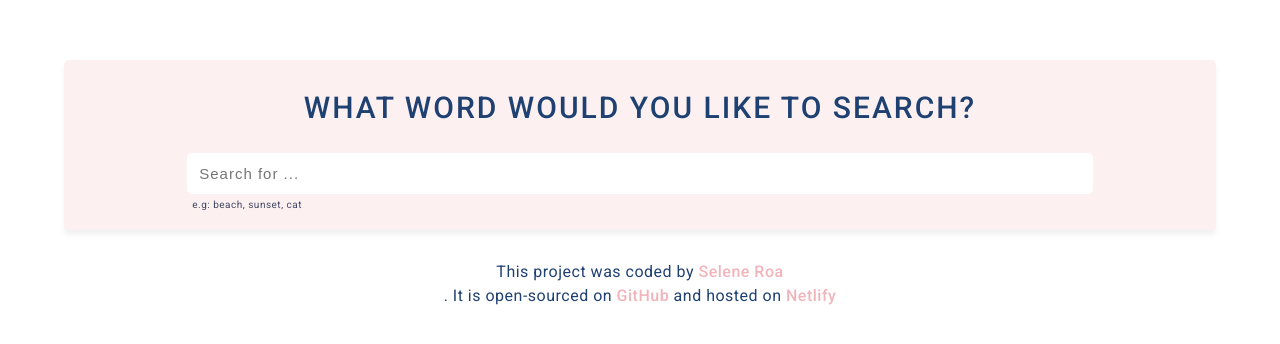
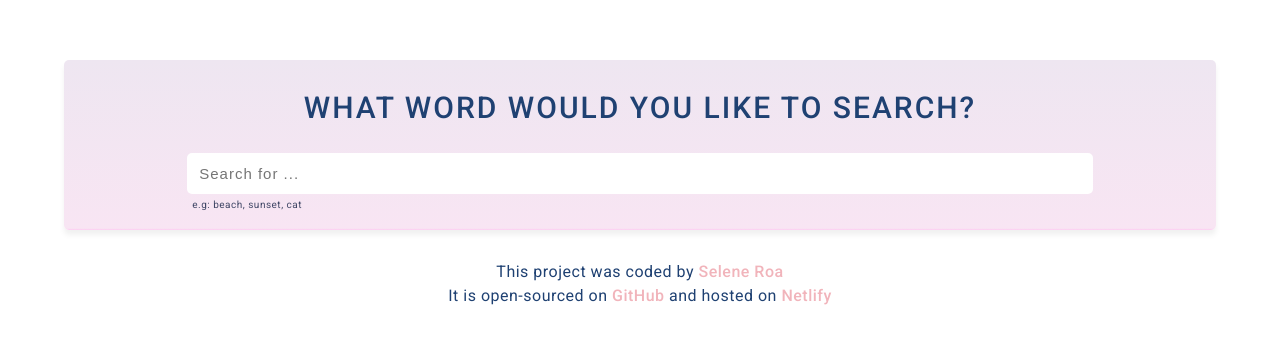
Before and after one commit to punkername007/dictionary-project, a React (Create React App) app: page / in a window 1280 px wide. Shown: the top 344 px of the page. Built offline with nearby package versions, Linux system fonts and the light colour scheme.

Commit message:
fixed style

```diff
--- a/src/Dictionary.css
+++ b/src/Dictionary.css
@@ -3,10 +3,11 @@
   --secondary-color: #1f4172;
   --terciary-color: #f1b4bb;
   --shadow: #8080801c;
+  --gradient: to top, #fdcbf1 0%, #f8e5f3 1%, #eee6f1 100%;
 }
 
 .Dictionary .search-engine-container {
-  background: var(--primary-color);
+  background: linear-gradient(var(--gradient));
   border-radius: 5px;
   box-shadow: 0 5px 5px var(--shadow);
   padding: 10px 10px 20px;
@@ -66,9 +67,10 @@
 }
 
 .Results .part-of-speech {
-  background: var(--primary-color);
+  background: linear-gradient(var(--gradient));
   border-radius: 5px;
   box-shadow: 0 5px 5px var(--shadow);
+  margin-bottom: 15px;
   padding: 10px 20px;
 }
 
--- a/src/Footer.js
+++ b/src/Footer.js
@@ -12,7 +12,7 @@ export default function Footer() {
       >
         Selene Roa
       </a>
-      <br />. It is open-sourced on{" "}
+      <br /> It is open-sourced on{" "}
       <a
         href="https://github.com/punkername007/dictionary-project"
         target="_blank"
```
